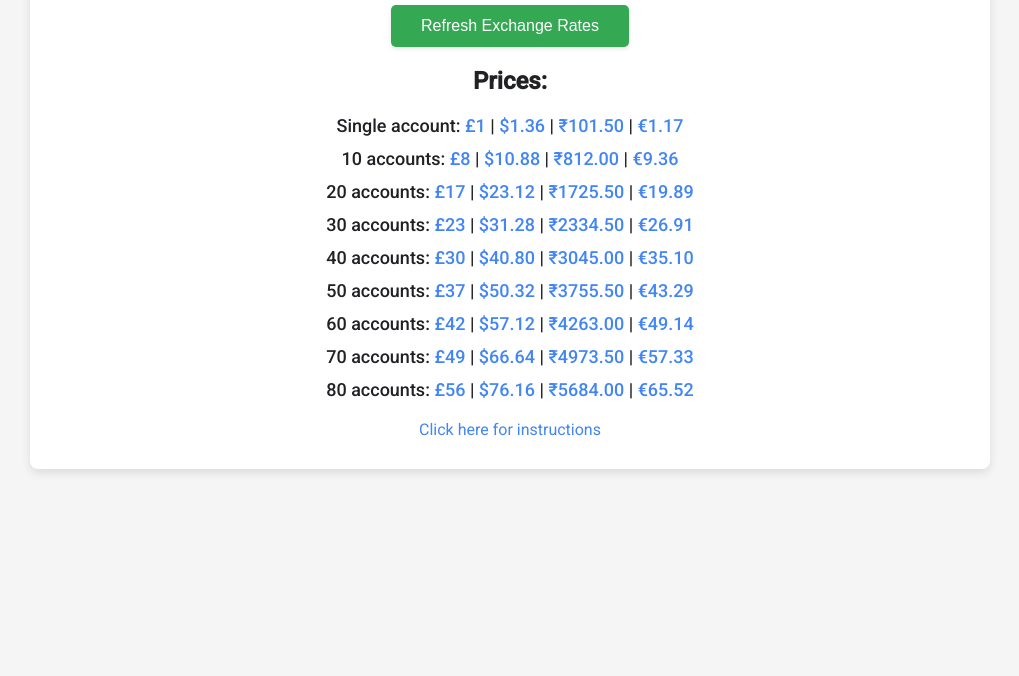
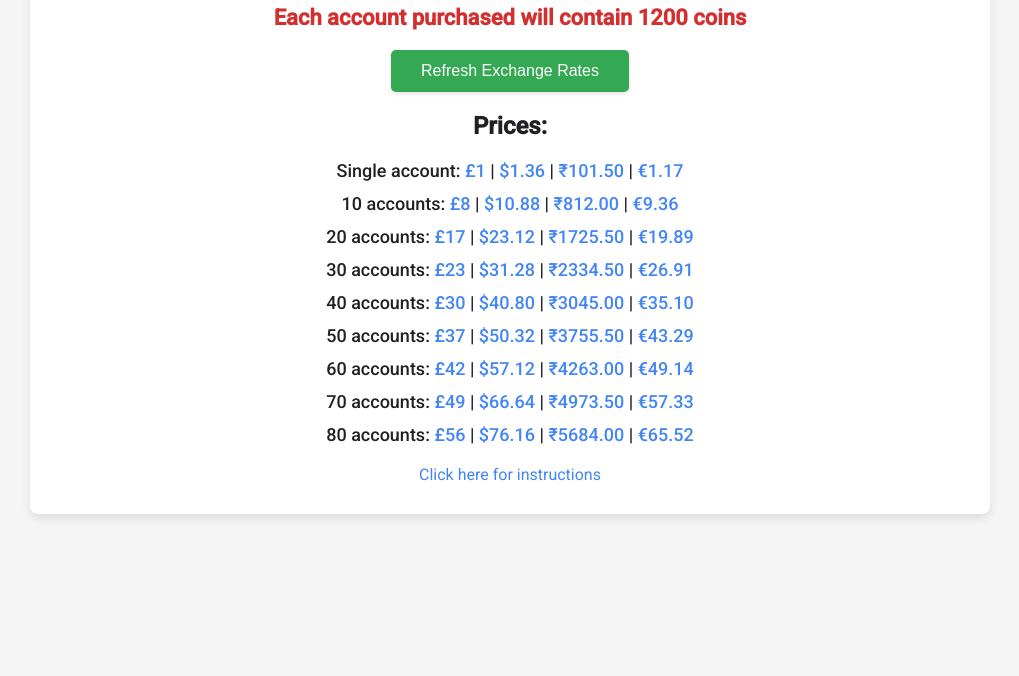
Before and after one commit to coinmaster202/coinmaster, a plain HTML site: page index.html in a window 1280 px wide. Shown: the part 124-800 px from the top of the page, without its empty margins (130-1149 px from the left). Drawn offline with Linux system fonts and the light colour scheme.

Commit message:
index.html

```diff
--- a/index.html
+++ b/index.html
@@ -21,6 +21,13 @@
             font-size: 32px;
             margin-top: 40px;
             font-weight: 500;
+        }
+
+        h2.bold-info {
+            font-size: 22px;
+            font-weight: bold;
+            color: #d32f2f; /* Bold Red for emphasis */
+            margin-top: 20px;
         }
 
         .container {
@@ -163,6 +170,7 @@
 
     <div class="container" id="converterContainer">
         <h1>Account Pricing in Different Currencies</h1>
+        <h2 class="bold-info">Each account purchased will contain 1200 coins</h2>
         <div id="loadingBar" class="loading"></div>
         <div class="button-container">
             <button id="refreshButton">Refresh Exchange Rates</button>
@@ -178,9 +186,11 @@
         <h1>Currency Converter Instructions</h1>
         <p>Welcome to the Currency Converter tool. Here's how to use it:</p>
         <ol>
+            <li><strong>Each account purchased will contain 1200 coins.</strong></li>
             <li>Click on the "Refresh Exchange Rates" button to update the latest exchange rates.</li>
             <li>The account prices will be displayed in GBP (British Pounds), USD (US Dollars), INR (Indian Rupees), and EUR (Euros).</li>
             <li>The exchange rates are fetched from a live API, so the prices are updated in real time.</li>
+            <li>If you have any questions or need assistance, contact <strong>@H886ki</strong> on Telegram.</li>
             <li>You can click the link below to return to the converter tool.</li>
         </ol>
         <div class="back-link">
@@ -228,7 +238,6 @@
             document.getElementById('loadingBar').style.display = 'block';
             document.getElementById('refreshMessage').textContent = "Updating exchange rates...";
 
-            // Fetch live data from the API
             try {
                 const response = await fetch('https://v6.exchangerate-api.com/v6/e813144600ef51f4b5f66258/latest/GBP');
                 const data = await response.json();
@@ -251,10 +260,8 @@
 
         document.getElementById('refreshButton').addEventListener('click', fetchExchangeRates);
 
-        // Initial load
         updatePrices();
 
-        // Toggle between the Converter and Instructions
         function showInstructions() {
             document.getElementById('converterContainer').style.display = 'none';
             document.getElementById('instructionsContainer').style.display = 'block';
```
